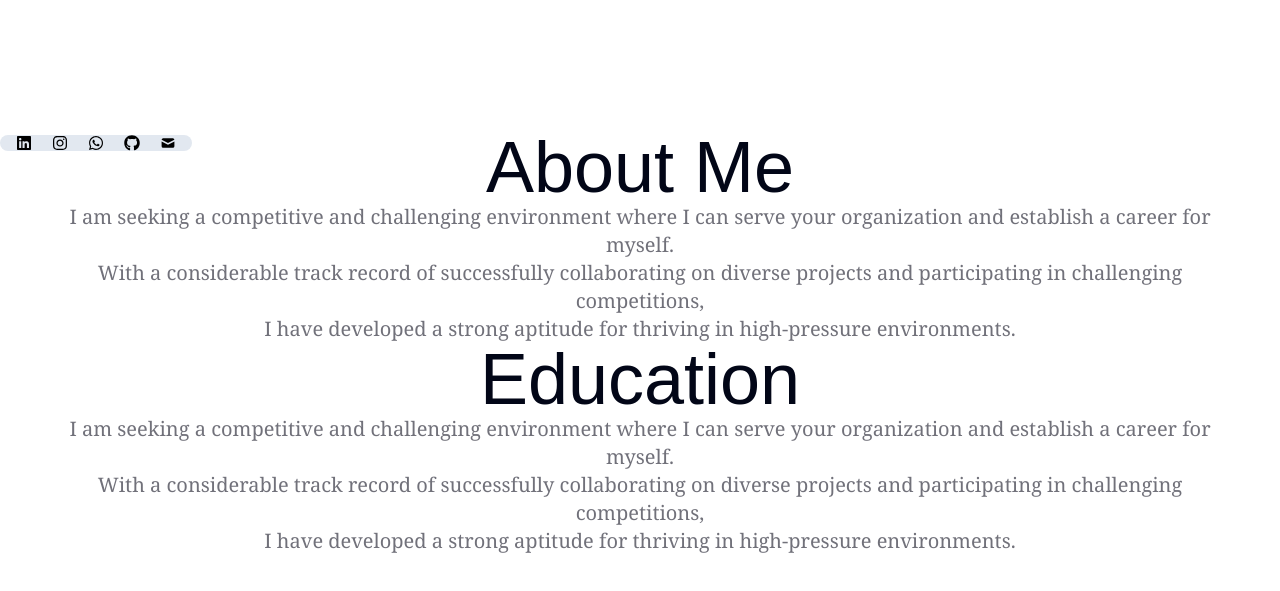
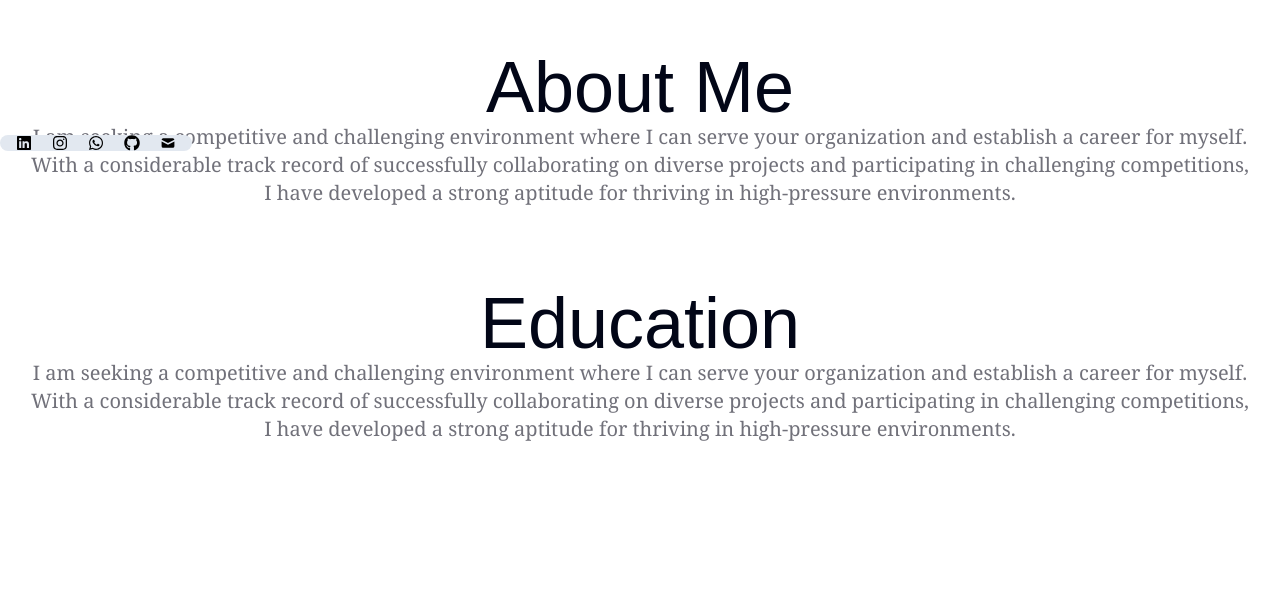
Before and after one commit to CKPRASHANTH07/SIH-2023, a React (Create React App) app: page / in a window 1280 px wide. Shown: the part 649-1240 px from the top of the page. After the commit the page ends 1172 px from the top, so only its background shows below. Built offline with nearby package versions, Linux system fonts and the light colour scheme.

Commit message:
after about

```diff
--- a/src/components/about.jsx
+++ b/src/components/about.jsx
@@ -9,7 +9,7 @@ const About = () => {
           <h1 className='text-zinc-500 font-serif animate-pulse text-xl'>I am seeking a competitive and challenging environment where I can serve your organization and establish a career for myself.</h1>
           <h1 className='text-zinc-500 font-serif animate-pulse text-xl'> With a considerable track record of successfully collaborating on diverse projects and participating in challenging competitions,</h1>
           <h1 className='text-zinc-500 font-serif animate-pulse text-xl'> I have developed a strong aptitude for thriving in high-pressure environments.</h1>
-          <div>
+          <div className='py-20'>
           <h1 className='text-slate-950 font-poppins text-3xl '>Education</h1>
           <h1 className='text-zinc-500 font-serif animate-pulse text-xl'>I am seeking a competitive and challenging environment where I can serve your organization and establish a career for myself.</h1>
           <h1 className='text-zinc-500 font-serif animate-pulse text-xl'> With a considerable track record of successfully collaborating on diverse projects and participating in challenging competitions,</h1>
@@ -18,12 +18,12 @@ const About = () => {
         </div>
       </div>
       <div className='hidden md:flex'>
-        <div className='absolute  top-[700px]  w-full text-5xl text-center px-10  py-20 justify-center'>
+        <div className='absolute  top-[700px]  w-full text-5xl text-center  justify-center'>
           <h1 className='text-slate-950 font-poppins text-7xl '>About Me</h1>
           <h1 className='text-zinc-500 font-serif animate-pulse text-xl'>I am seeking a competitive and challenging environment where I can serve your organization and establish a career for myself.</h1>
           <h1 className='text-zinc-500 font-serif animate-pulse text-xl'> With a considerable track record of successfully collaborating on diverse projects and participating in challenging competitions,</h1>
           <h1 className='text-zinc-500 font-serif animate-pulse text-xl'> I have developed a strong aptitude for thriving in high-pressure environments.</h1>
-          <div>
+          <div className='py-20'>
           <h1 className='text-slate-950 font-poppins text-7xl '>Education</h1>
           <h1 className='text-zinc-500 font-serif animate-pulse text-xl'>I am seeking a competitive and challenging environment where I can serve your organization and establish a career for myself.</h1>
           <h1 className='text-zinc-500 font-serif animate-pulse text-xl'> With a considerable track record of successfully collaborating on diverse projects and participating in challenging competitions,</h1>
```
